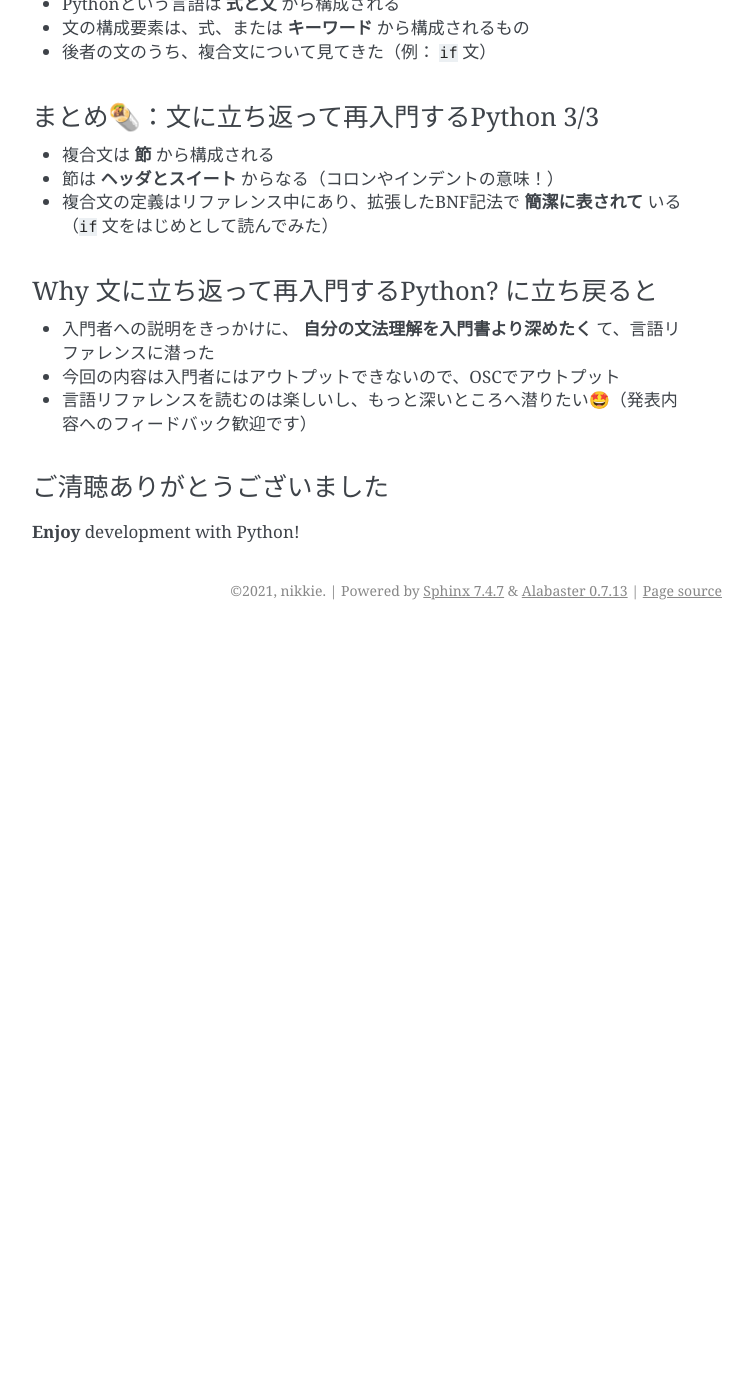
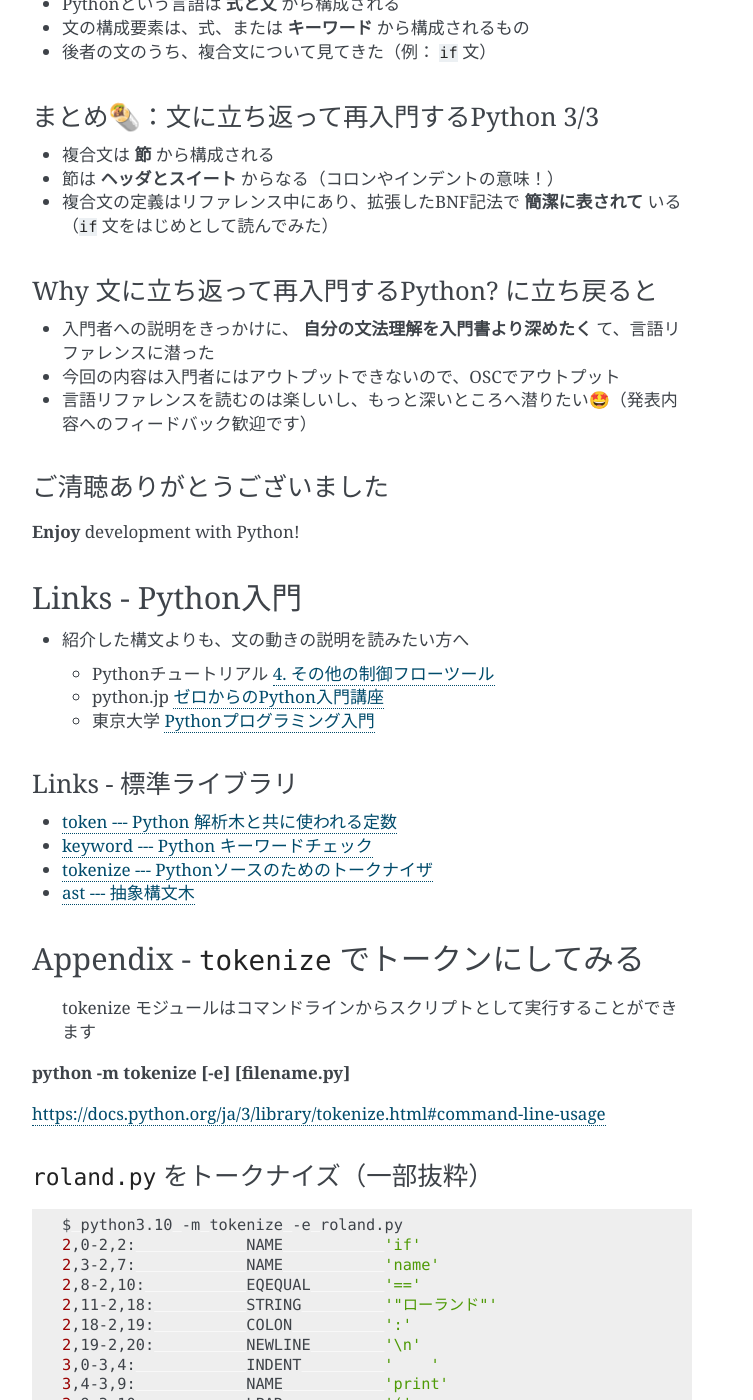
Before and after one commit to ftnext/2021_slides, a Sphinx documentation site: the page built from source/osc_fukuoka_Nov/revisit_python_from_statements.rst, in a window 1280 px wide and 1400 px high, scrolled down 17425 px. Shown: the whole window, without its empty margins (388-1141 px from the left). Built offline with Sphinx 7.4.7, drawn with Linux system fonts in a browser that asks for light colours; before the commit the page ends 18055 px from its top, so only the background shows below that; some of the changed text lies outside the part shown.

Commit message:
[feat] Add links and (WIP) appendices

```diff
--- a/source/osc_fukuoka_Nov/revisit_python_from_statements.rst
+++ b/source/osc_fukuoka_Nov/revisit_python_from_statements.rst
@@ -135,3 +135,57 @@ Why 文に立ち返って再入門するPython? に立ち戻ると
 ------------------------------------------------
 
 **Enjoy** development with Python!
+
+Links - Python入門
+========================================================================================================================
+
+* 紹介した構文よりも、文の動きの説明を読みたい方へ
+
+  * Pythonチュートリアル `4. その他の制御フローツール <https://docs.python.org/ja/3/tutorial/controlflow.html>`_
+  * python.jp `ゼロからのPython入門講座 <https://www.python.jp/train/index.html>`_
+  * 東京大学 `Pythonプログラミング入門 <https://utokyo-ipp.github.io/>`_
+
+Links - 標準ライブラリ
+------------------------------------------------
+
+* `token --- Python 解析木と共に使われる定数 <https://docs.python.org/ja/3/library/token.html>`_
+* `keyword --- Python キーワードチェック <https://docs.python.org/ja/3/library/keyword.html>`_
+* `tokenize --- Pythonソースのためのトークナイザ <https://docs.python.org/ja/3/library/tokenize.html>`_
+* `ast --- 抽象構文木 <https://docs.python.org/ja/3/library/ast.html>`_
+
+Appendix - ``tokenize`` でトークンにしてみる
+========================================================================================================================
+
+    tokenize モジュールはコマンドラインからスクリプトとして実行することができます
+
+:command:`python -m tokenize [-e] [filename.py]`
+
+https://docs.python.org/ja/3/library/tokenize.html#command-line-usage
+
+:file:`roland.py` をトークナイズ（一部抜粋）
+------------------------------------------------
+
+.. code-block:: shell
+
+    $ python3.10 -m tokenize -e roland.py
+    2,0-2,2:            NAME           'if'
+    2,3-2,7:            NAME           'name'
+    2,8-2,10:           EQEQUAL        '=='
+    2,11-2,18:          STRING         '"ローランド"'
+    2,18-2,19:          COLON          ':'
+    2,19-2,20:          NEWLINE        '\n'
+    3,0-3,4:            INDENT         '    '
+    3,4-3,9:            NAME           'print'
+    3,9-3,10:           LPAR           '('
+    3,10-3,14:          STRING         '"俺か"'
+    3,14-3,15:          RPAR           ')'
+    3,15-3,16:          NEWLINE        '\n'
+
+Appendix - 字句解析（TODO）
+========================================================================================================================
+
+* `2. 字句解析 <https://docs.python.org/ja/3/reference/lexical_analysis.html#lexical-analysis>`_ の内容を紹介
+* 字句解析と構文について拡張したBNF記法が使われますが、本編は構文だけに絞りました
+
+EOF
+============================================================
```
